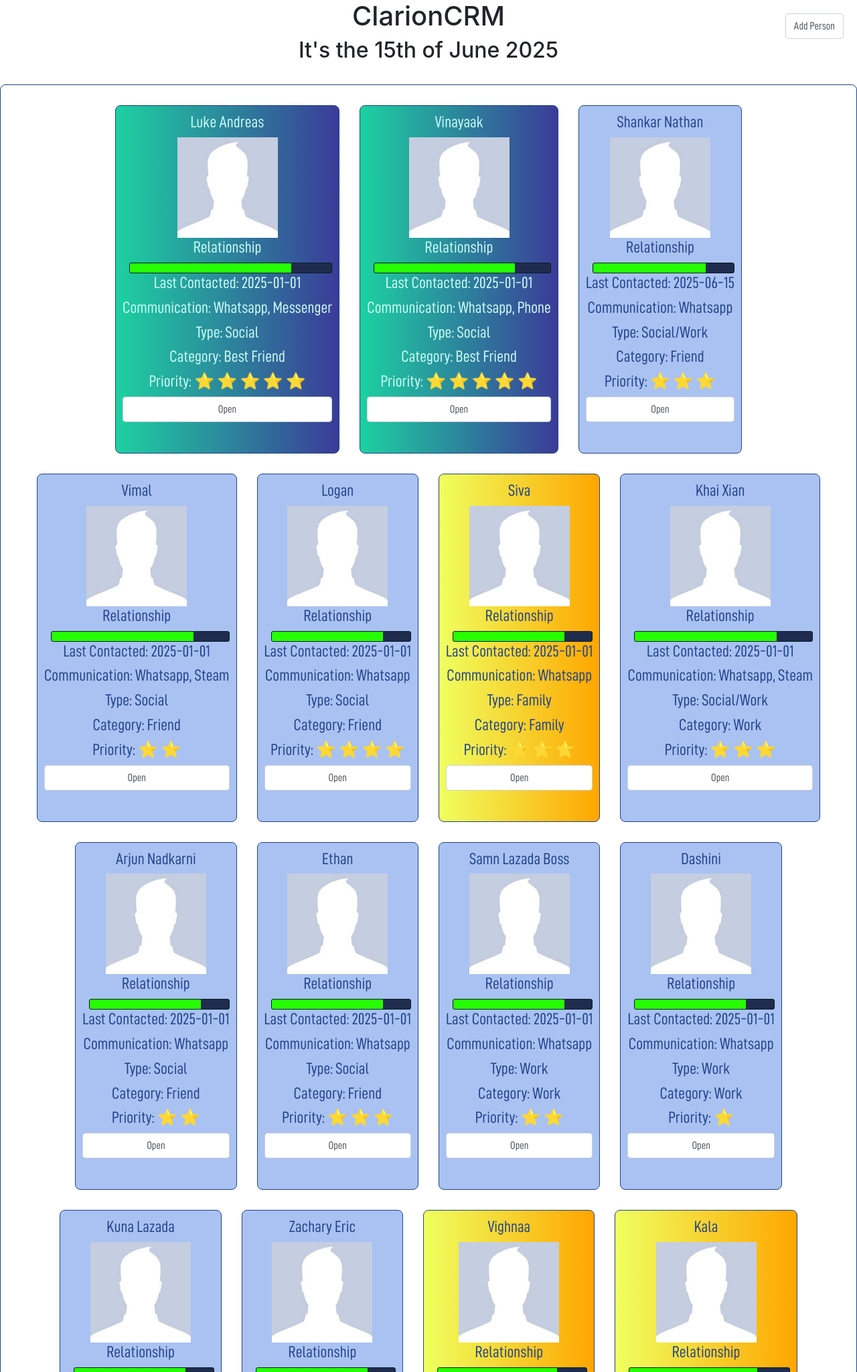
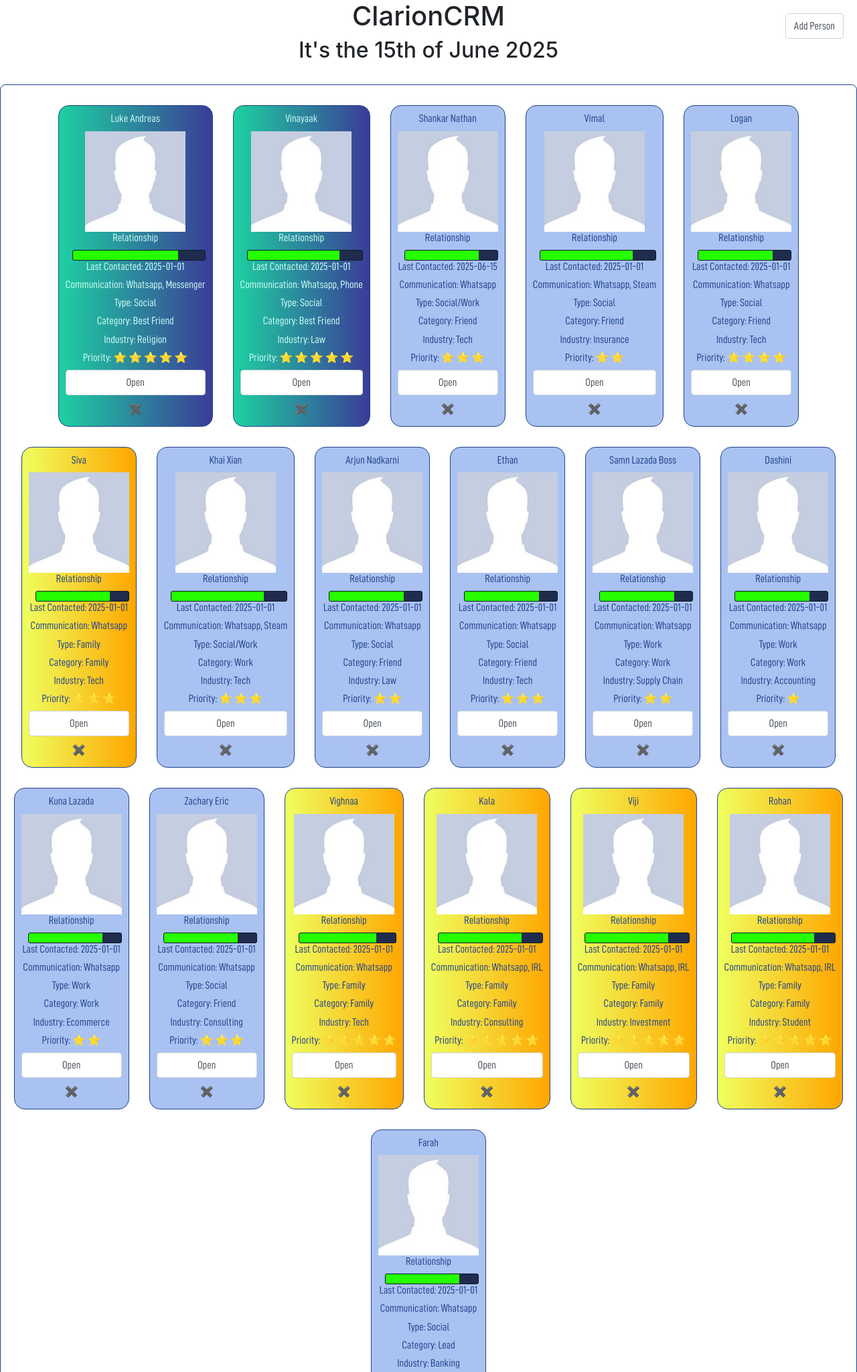
Before and after one commit to Fhy40/clarionCRM, a Flask app: page / in a window 1280 px wide. Shown: the top 2048 px of the page at 67% size. Run offline with Flask 3, Linux system fonts and the light colour scheme; data comes from the database, SQL or seed files in the repository; both versions use the stored data as it was after the commit.

Commit message:
Updating the code add features such as deleting Cards and more information to cards like Industry

```diff
--- a/main.py
+++ b/main.py
@@ -33,6 +33,19 @@ def update_person():
     db.commit()
 
     # Redirect back to the homepage or wherever appropriate
+    return redirect(url_for('home'))
+
+@app.route('/delete_person', methods=['POST'])
+def delete_person():
+    person_id = request.form.get('id')
+
+    if not person_id:
+        return "Missing ID", 400
+
+    db = get_db()
+    db.execute('DELETE FROM main WHERE ID = ?', (person_id,))
+    db.commit()
+
     return redirect(url_for('home'))
 
 @app.route('/add_person', methods=['GET', 'POST'])
--- a/static/css/style.css
+++ b/static/css/style.css
@@ -1,4 +1,3 @@
-
 @font-face {
     font-family: 'DIN';
     src: url('../fonts/DINCond.ttf') format('truetype');
@@ -9,66 +8,71 @@
 div {
     font-family: 'DIN', sans-serif;
 }
-.agent-container {
-        display: flex;
-        justify-content: center;
-        gap: 30px; /* space between each agent card */
-        flex-wrap: wrap; /* allows wrapping on smaller screens */
-        margin-top: 20px;
-    }
+
+/* Shared card layout */
+.agent-card,
+.agent-card-mvp,
+.agent-card-fam {
+    text-align: center;
+    border: 1px solid #21428B;
+    padding: 10px;
+    border-radius: 16px;
+    font-size: 24px;
+}
 
 .agent-card {
-    text-align: center;
     color: #21428B;
-    border: 1px solid #21428B;
-    padding: 10px;
-    border-radius: 8px;
     background-color: #A9C2F1;
 }
 
 .agent-card-mvp {
-    text-align: center;
     color: #d0fff7;
-    border: 1px solid #21428B;
-    padding: 10px;
-    border-radius: 8px;
     background: linear-gradient(90deg, #1dd1a1 0%, #3b3b98 100%);
 }
 
 .agent-card-fam {
-    text-align: center;
     color: #21428B;
-    border: 1px solid #21428B;
-    padding: 10px;
-    border-radius: 8px;
     background: linear-gradient(90deg, #efff60 0%, #ffa600 100%);
 }
 
-
-.agent-card, .agent-card * {
-    font-size: 24px;
+/* Image styles */
+.agent-card img,
+.agent-card-mvp img,
+.agent-card-fam img {
+    width: 150px;
+    height: 150px;
 }
 
-.agent-card-mvp, .agent-card-mvp * {
-    font-size: 24px;
+/* Container for cards */
+.agent-container {
+    display: flex;
+    justify-content: center;
+    gap: 30px;
+    flex-wrap: wrap;
+    margin-top: 20px;
 }
 
-.agent-card-fam, .agent-card-fam * {
-    font-size: 24px;
+/* Delete button inside card */
+.agent-card form.delete-button,
+.agent-card-mvp form.delete-button,
+.agent-card-fam form.delete-button {
+    position: relative;
 }
 
-.content {
-    text-align: center;
-    border: 1px solid #21428B;
-    padding: 10px;
-    border-radius: 8px;
-    background-color: #ffffff;
-    width: auto;
-    height: auto;
+.agent-card form.delete-button button,
+.agent-card-mvp form.delete-button button,
+.agent-card-fam form.delete-button button {
+    background: transparent;
+    border: none;
+    font-size: 16px;
+    font-weight: bold;
+    color: red;
+    cursor: pointer;
+    line-height: 1;
 }
 
+/* Bar and fill styles */
 .bar {
-    flex: 2;
     background-color: #1f2c4d;
     border: 1px solid #0d1a2d;
     height: 16px;
@@ -83,27 +87,24 @@ div {
     transition: width 0.3s ease-in-out;
 }
 
-
-.agent-card img {
-    width: 150px;
-    height: 150px;
+/* Page content container */
+.content {
+    text-align: center;
+    border: 1px solid #21428B;
+    padding: 10px;
+    border-radius: 8px;
+    background-color: #ffffff;
+    width: auto;
+    height: auto;
 }
 
-.agent-card-mvp img {
-    width: 150px;
-    height: 150px;
-}
-
-.agent-card-fam img {
-    width: 150px;
-    height: 150px;
-}
-
+/* Table styling (centered) */
 .table_rawdata .table_rawdata * {
     display: flex;
     justify-content: center;
 }
 
+/* Floating add button (top right corner) */
 .top-right-button {
     position: absolute;
     top: 20px;
--- a/templates/addperson.html
+++ b/templates/addperson.html
@@ -30,6 +30,9 @@
             <option value="Social/Work">Social/Work</option>
         </select><br><br>
 
+        <label for="industry">Industry Type:</label><br>
+        <input type="text" name="industry"><br><br>
+
         <label for="priority">Priority (1–5):</label><br>
         <input type="number" name="priority" min="1" max="5" required><br><br>
 
--- a/templates/agent_card.html
+++ b/templates/agent_card.html
@@ -15,6 +15,7 @@
             <h6>Communication: {{ person['Communication_Routes'] }}</h6>
             <h6>Type: {{ person['Type'] }}</h6>
             <h6>Category: {{ person['Category'] }}</h6>
+            <h6>Industry: {{ person['Industry'] }}</h6>
             <h6>Priority: {% for _ in range(person['Priority']) %}
                     ⭐
                 {% endfor %}</h6>
--- a/templates/index.html
+++ b/templates/index.html
@@ -15,6 +15,8 @@
     <div class="agent-container">
         {% for row in rows %}
         <div class="agent-card{% if row['Category']|lower == 'best friend' %}-mvp{% elif row['Category']|lower == 'family' %}-fam{% endif %}">
+
+
             <h6>{{ row['Name'] }}</h6>
             <img src="static\assets\pic\facebookprofile.jpeg" alt="{{ row['Name'] }}">
             <h6>Relationship</h6>
@@ -25,13 +27,17 @@
             <h6>Communication: {{ row['Communication_Routes'] }}</h6>
             <h6>Type: {{ row['Type'] }}</h6>
             <h6>Category: {{ row['Category'] }}</h6>
+            <h6>Industry: {{ row['Industry'] }}</h6>
             <h6>Priority:
                 {% for _ in range(row['Priority']) %}
                     ⭐
                 {% endfor %}
             </h6>
             <a href="/peopleview?id={{ row['ID'] }}"><button class="form-control">Open</button></a>
-            <br>
+            <form action="/delete_person" method="post" class="delete-button" onsubmit="return confirm('Delete this person?');">
+            <input type="hidden" name="id" value="{{ row['ID'] }}">
+            <button type="submit"title="Delete">✖️</button>
+            </form>
         </div>
         {% endfor %}
 
```
Also changed, not shown: transferexcel2sql.py (+26 -2 lines), main_database.db, 2 other files.
